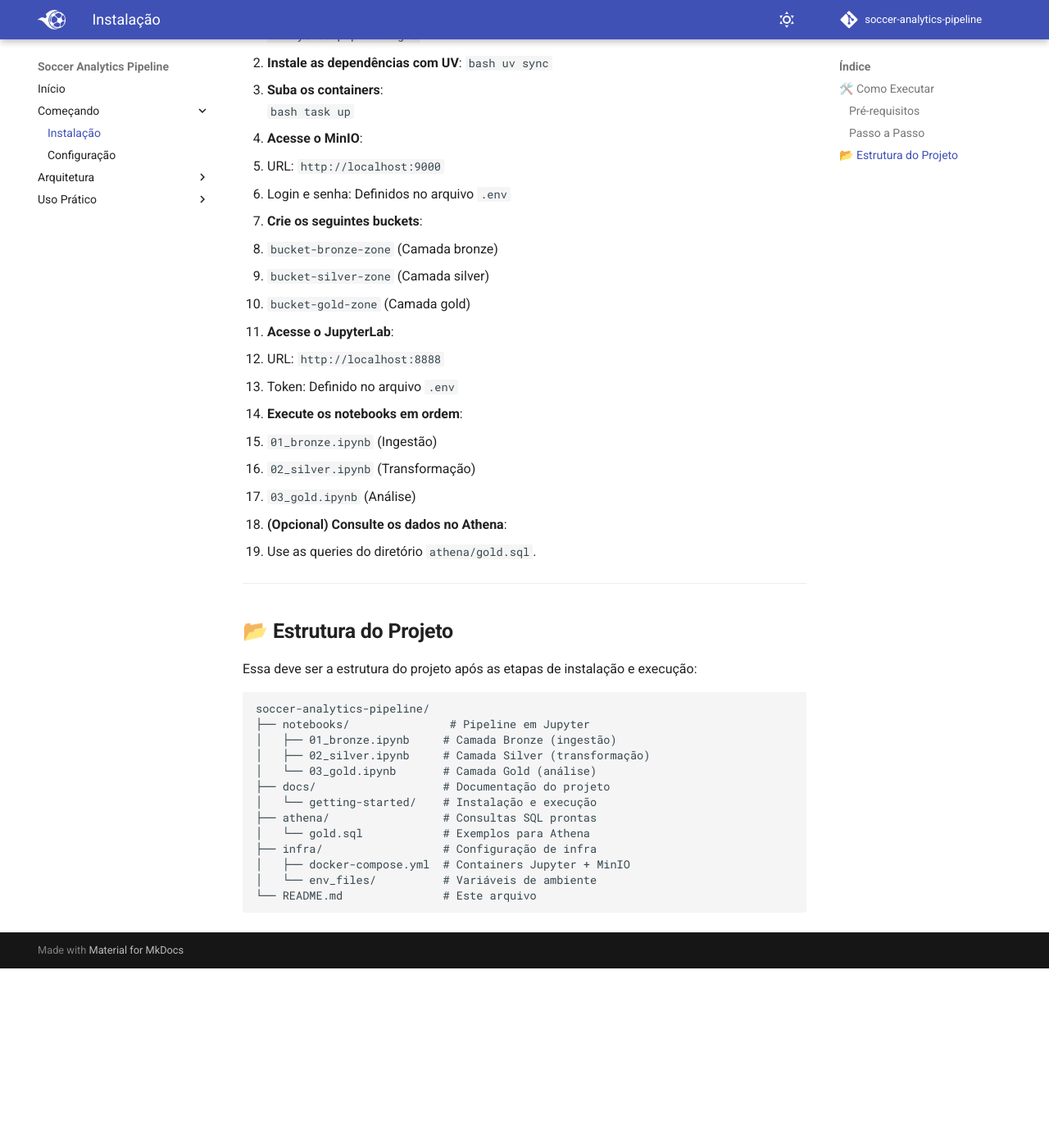
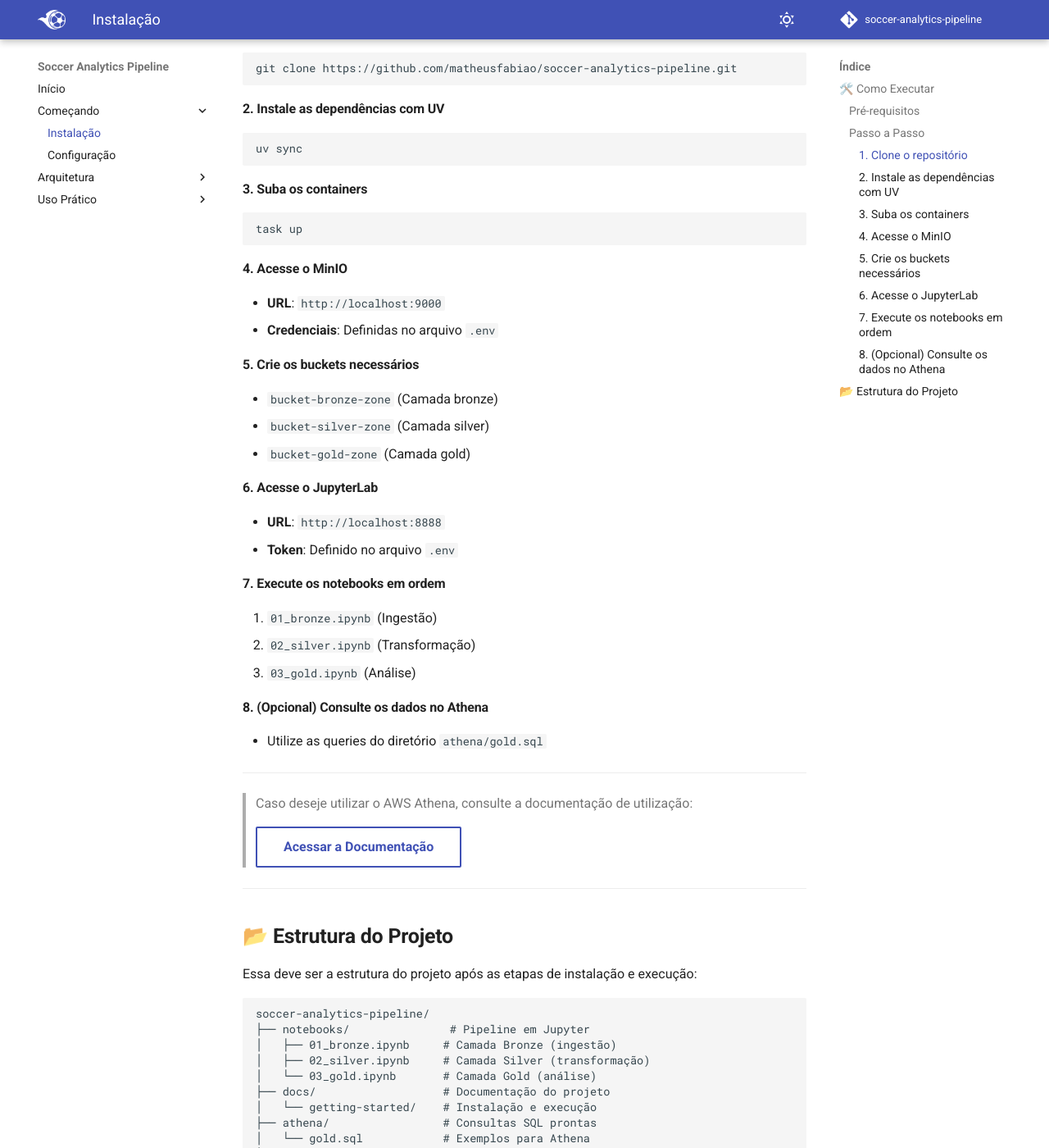
Before and after one commit to matheusfabiao/soccer-analytics-pipeline, an MkDocs documentation site: the page built from docs/getting-started/installation.md, in a window 1280 px wide and 1400 px high, scrolled down 451 px. Shown: the whole window at 82% size. Built offline with MkDocs 1.6.1 and Material for MkDocs 9.7.7, drawn with Linux system fonts in a browser that asks for light colours; comment, search, counter and statistics services are not loaded; before the commit the page ends 1632 px from its top, so only the background shows below that; some of the changed text lies outside the part shown.

Commit message:
fix: wrong or missing docs info

````diff
--- a/docs/getting-started/installation.md
+++ b/docs/getting-started/installation.md
@@ -1,50 +1,55 @@
-## **🛠️ Como Executar**
+## 🛠️ Como Executar
 
-### **Pré-requisitos**
+### Pré-requisitos
 - Docker e Docker Compose
 - Python 3.8+
 - Acesso ao bucket `s3://dev-lab-02-us-east-2-landing/soccer/` (ou dados locais)
 
-### **Passo a Passo**
-1. **Clone o repositório**:
-   ```bash
-   git clone https://github.com/matheusfabiao/soccer-analytics-pipeline.git
-   ```
+---
 
-2. **Instale as dependências com UV**:
-   ```bash
-   uv sync
-   ```
+### Passo a Passo
 
-3. **Suba os containers**:
-   ```bash
-   task up
-   ```
+#### 1. Clone o repositório
+```bash
+git clone https://github.com/matheusfabiao/soccer-analytics-pipeline.git
+```
 
-4. **Acesse o MinIO**:
-   - URL: `http://localhost:9000`
-   - Login e senha: Definidos no arquivo `.env`
+#### 2. Instale as dependências com UV
+```bash
+uv sync
+```
 
+#### 3. Suba os containers
+```bash
+task up
+```
 
-5. **Crie os seguintes buckets**:
-   - `bucket-bronze-zone` (Camada bronze)
-   - `bucket-silver-zone` (Camada silver)
-   - `bucket-gold-zone` (Camada gold)
+#### 4. Acesse o MinIO
+- **URL**: `http://localhost:9000`
+- **Credenciais**: Definidas no arquivo `.env`
 
+#### 5. Crie os buckets necessários
+- `bucket-bronze-zone` (Camada bronze)
+- `bucket-silver-zone` (Camada silver)
+- `bucket-gold-zone` (Camada gold)
 
-6. **Acesse o JupyterLab**:
-   - URL: `http://localhost:8888`
-   - Token: Definido no arquivo `.env`
+#### 6. Acesse o JupyterLab
+- **URL**: `http://localhost:8888`
+- **Token**: Definido no arquivo `.env`
 
+#### 7. Execute os notebooks em ordem
+1. `01_bronze.ipynb` (Ingestão)
+2. `02_silver.ipynb` (Transformação)
+3. `03_gold.ipynb` (Análise)
 
-7. **Execute os notebooks em ordem**:
-   - `01_bronze.ipynb` (Ingestão)
-   - `02_silver.ipynb` (Transformação)
-   - `03_gold.ipynb` (Análise)
+#### 8. (Opcional) Consulte os dados no Athena
+- Utilize as queries do diretório `athena/gold.sql`
 
+---
 
-8. **(Opcional) Consulte os dados no Athena**:
-   - Use as queries do diretório `athena/gold.sql`.
+> Caso deseje utilizar o AWS Athena, consulte a documentação de utilização:
+
+>[Acessar a Documentação](../usage/examples.md){ .md-button }
 
 ---
 
@@ -62,8 +67,7 @@ soccer-analytics-pipeline/
 │   └── getting-started/    # Instalação e execução
 ├── athena/                 # Consultas SQL prontas
 │   └── gold.sql            # Exemplos para Athena
-├── infra/                  # Configuração de infra
-│   ├── docker-compose.yml  # Containers Jupyter + MinIO
-│   └── env_files/          # Variáveis de ambiente
+├── docker-compose.yml      # Containers Jupyter + MinIO
+├── env_files/              # Variáveis de ambiente
 └── README.md               # Este arquivo
 ```
````
Also changed, not shown: docs/usage/examples.md (+6 -0 lines).
